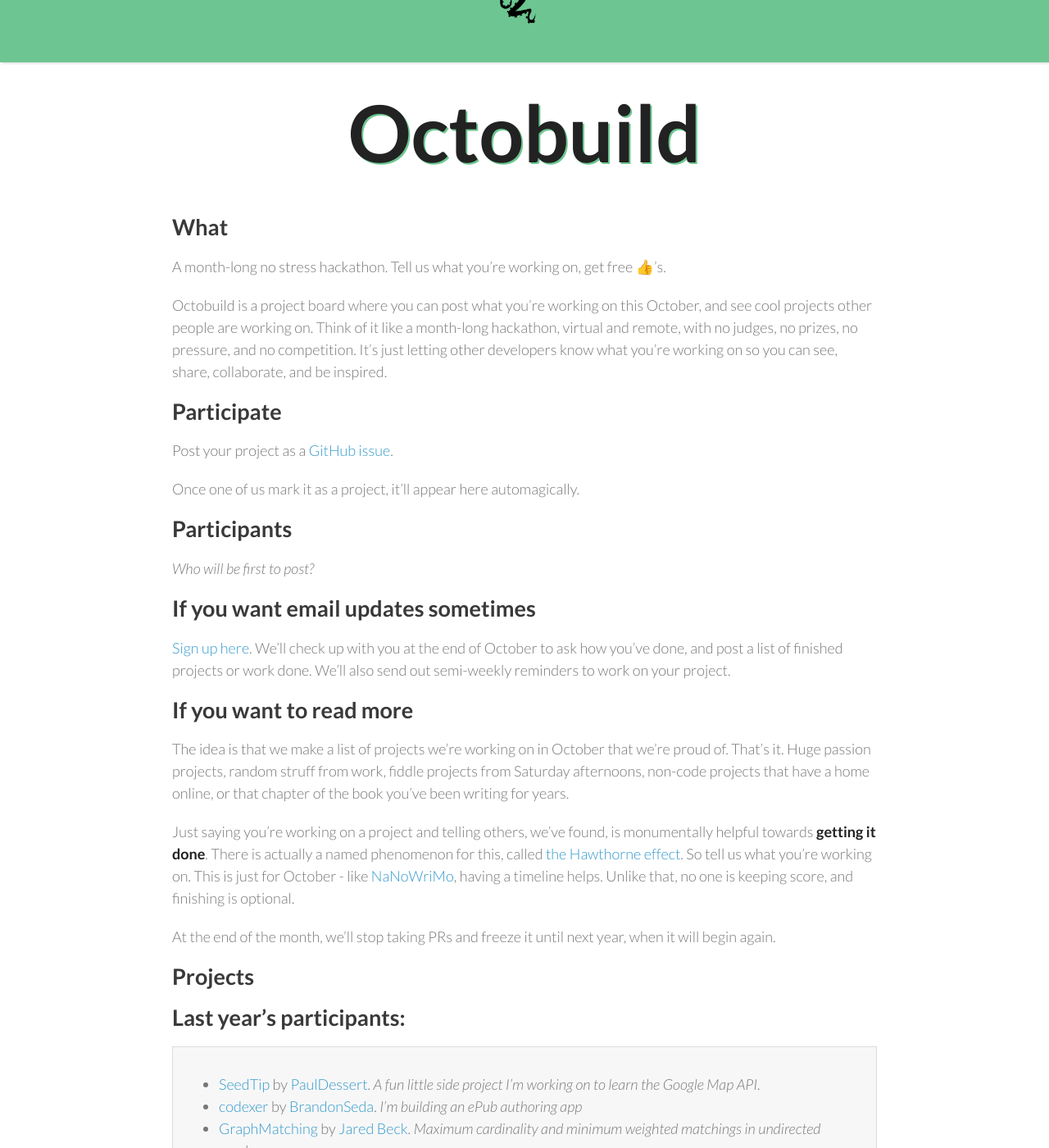
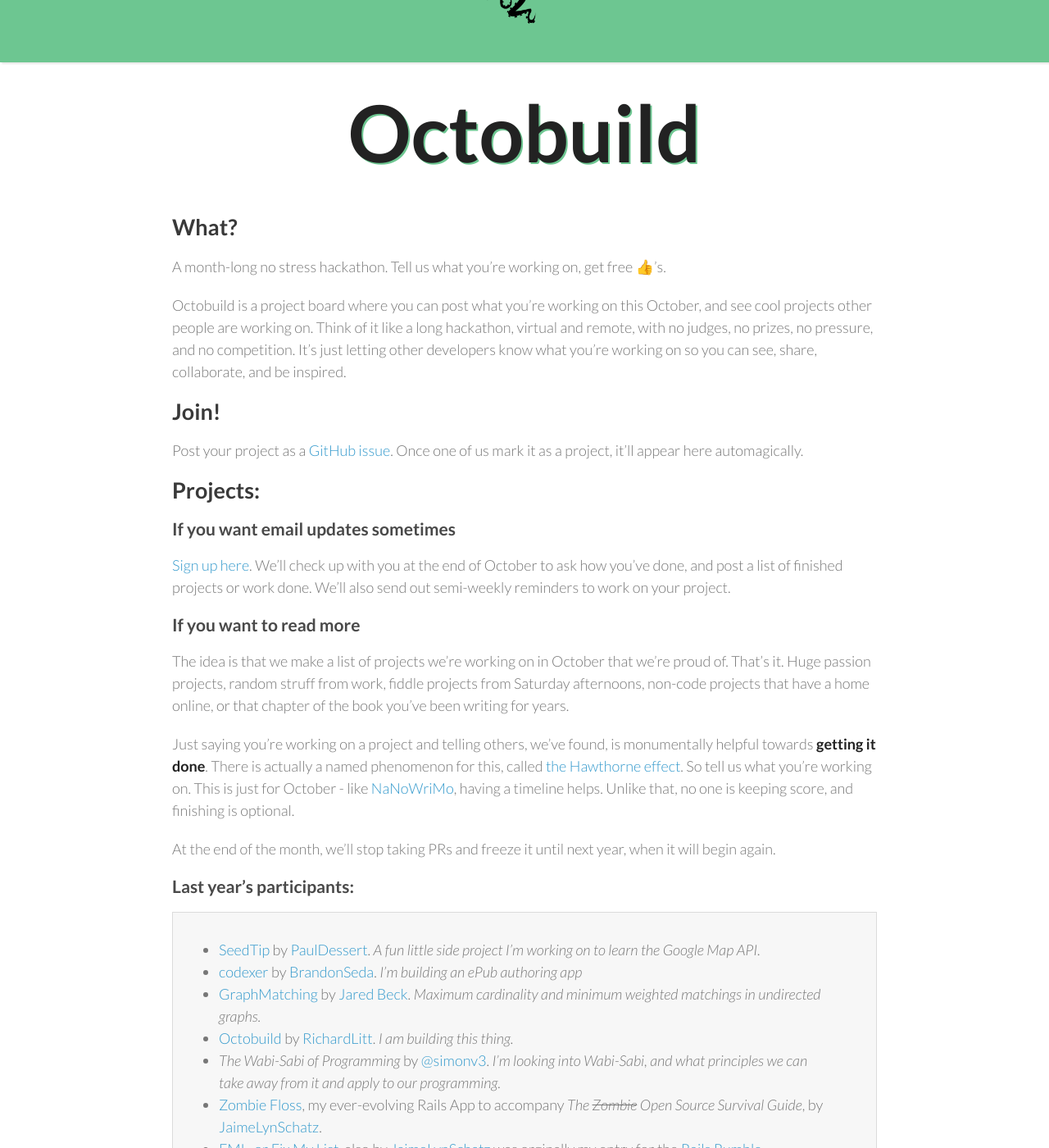
Before and after one commit to RichardLitt/octobuild, a Jekyll site: the page built from index.md, in a window 1280 px wide and 1400 px high, scrolled down 287 px. Shown: the whole window at 82% size. Built offline with Jekyll 4.4.1, drawn with Linux system fonts in a browser that asks for light colours; nearby versions of some CDN libraries; Markdown is read by kramdown in place of the engine named in the settings.

Commit message:
Small changes, Os protocol

```diff
--- a/_layouts/index.html
+++ b/_layouts/index.html
@@ -13,6 +13,12 @@
     <!--[if lt IE 9]>
     <script src="//html5shiv.googlecode.com/svn/trunk/html5.js"></script>
     <![endif]-->
+
+    <link rel="profile" href="http://osprotocol.com" />
+    <meta property="os:repo" content="https://github.com/RichardLitt/octobuild" />
+    <meta property="os:rcs_type" content="git" />
+    <meta property="os:src" content="git@github.com:RichardLitt/octobuild.git" />
+
   </head>
   <body>
 
--- a/index.md
+++ b/index.md
@@ -3,27 +3,25 @@
 ---
 # Octobuild
 
-## What
+## What?
 
 A month-long no stress hackathon. Tell us what you're working on, get free &#128077;'s.
 
-Octobuild is a project board where you can post what you're working on this October, and see cool projects other people are working on. Think of it like a month-long hackathon, virtual and remote, with no judges, no prizes, no pressure, and no competition. It's just letting other developers know what you're working on so you can see, share, collaborate, and be inspired.
+Octobuild is a project board where you can post what you're working on this October, and see cool projects other people are working on. Think of it like a long hackathon, virtual and remote, with no judges, no prizes, no pressure, and no competition. It's just letting other developers know what you're working on so you can see, share, collaborate, and be inspired.
 
-## Participate
+## Join!
 
-Post your project as a [GitHub issue](https://github.com/RichardLitt/octobuild/issues/new).
+Post your project as a [GitHub issue](https://github.com/RichardLitt/octobuild/issues/new). Once one of us mark it as a project, it'll appear here automagically.
 
-Once one of us mark it as a project, it'll appear here automagically.
+## Projects:
 
-## Participants
+<div id="projects" class="current-projects"></div>
 
-_Who will be first to post?_
-
-## If you want email updates sometimes
+### If you want email updates sometimes
 
 [Sign up here](http://eepurl.com/3O-JL). We'll check up with you at the end of October to ask how you've done, and post a list of finished projects or work done. We'll also send out semi-weekly reminders to work on your project.
 
-## If you want to read more
+### If you want to read more
 
 The idea is that we make a list of projects we're working on in October that we're proud of. That's it. Huge passion projects, random struff from work, fiddle projects from Saturday afternoons, non-code projects that have a home online, or that chapter of the book you've been writing for years.
 
@@ -31,11 +29,7 @@
 
 At the end of the month, we'll stop taking PRs and freeze it until next year, when it will begin again.
 
-## Projects
-
-<div id="projects" class="current-projects"></div>
-
-## Last year's participants:
+### Last year's participants:
 
 * [SeedTip](https://github.com/pauldessert/SeedTip) by [PaulDessert](https://twitter.com/pauldessert). *A fun little side project I'm working on to learn the Google Map API.*
 * [codexer](https://github.com/bcseda/codexer) by [BrandonSeda](https://twitter.com/brandonseda). *I'm building an ePub authoring app*
@@ -46,13 +40,13 @@
 * [FML, or Fix My List](https://secret-inlet-5715.herokuapp.com/), also by [JaimeLynSchatz](https://github.com/JaimeLynSchatz) was orginally my entry for the [Rails Rumble hackathon](http://railsrumble.com/), but it was incomplete. I've given myself until the end of October to get it up to an MVP. Let's see if the Hawthorne Effect can keep me going.
 * [I19](https://github.com/ariera/i19) by [ariera](https://github.com/ariera/). *I am building a tool to help me smooth the development of Rails apps with i18n support*
 
-## Why GitHub?
+### Why GitHub?
 
 Because it is a great place to store this because it's a tool we use every day; it is easy to add to; it has a history of being used for [awesome lists](https://github.com/bayandin/awesome-awesomeness); it allows for easy hosting of this website.
 
 This list is on [octobuild.com](http://octobuild.com). If you're coming off of GitHub, we'll try and mirror the master and gh-pages branches; submit PRs to either, preferablly gh-pages.
 
-## Who?
+### Who?
 
 Idea by [Richard Littauer](https://github.com/RichardLitt) and [Simon Vansintjan](http://github.com/simonv3). Octopus by [Adam Liam](http://www.adamliam.com/).
 
```
Also changed, not shown: 3 other files.
